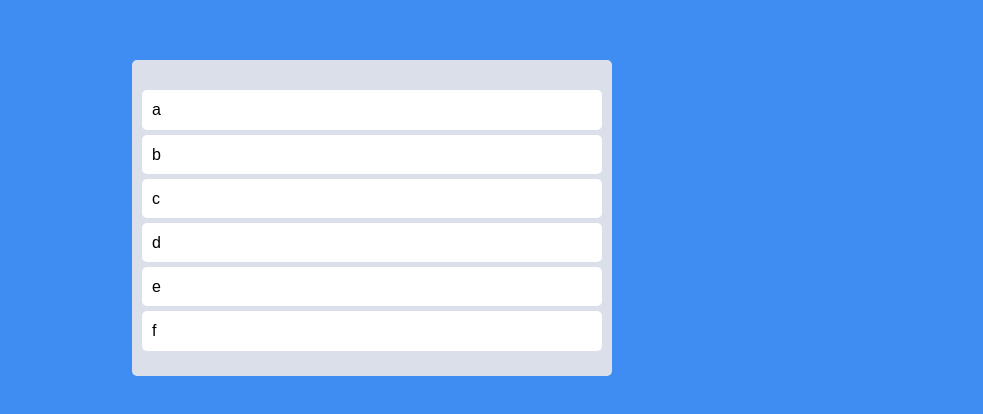
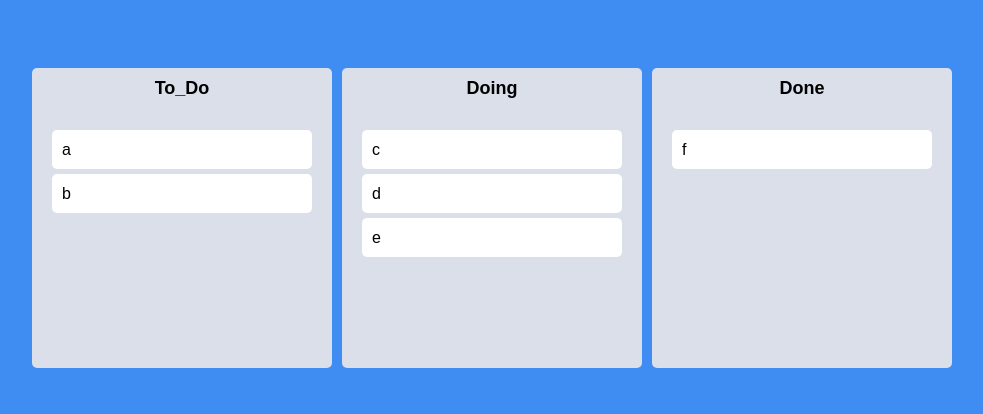
Before and after one commit to whynotBb/nomad-trello, a React (Create React App) app: page / in a window 1280 px wide. Shown: the part 182-596 px from the top of the page, without its empty margins (268-1251 px from the left). Built offline with nearby package versions, Linux system fonts and the light colour scheme.

Commit message:
card board

```diff
--- a/src/App.tsx
+++ b/src/App.tsx
@@ -8,10 +8,11 @@ import {
 import { useRecoilState } from "recoil";
 import styled from "styled-components";
 import { toDoState } from "./atom.tsx";
-import DragabbleCard from "./Components/DragabbleCard.tsx";
+import Board from "./Components/Board.tsx";
+
 const Wrapper = styled.div`
   display: flex;
-  max-width: 480px;
+  max-width: 680px;
   margin: 0 auto;
   justify-content: center;
   align-items: center;
@@ -20,29 +21,44 @@ const Wrapper = styled.div`
 
 const Boards = styled.div`
   display: grid;
-  grid-template-columns: repeat(1, 1fr);
+  gap: 10px;
+  grid-template-columns: repeat(3, 1fr);
   width: 100%;
-`;
-const Board = styled.div`
-  padding: 20px 10px;
-  padding-top: 30px;
-  background-color: ${(props) => props.theme.boardColor};
-  border-radius: 5px;
-  min-height: 200px;
 `;
 
 function App() {
   const [toDos, setToDos] = useRecoilState(toDoState);
-  const onDragEnd = ({ draggableId, destination, source }: DropResult) => {
+  const onDragEnd = (info: DropResult) => {
+    console.log(info);
+
+    const { destination, draggableId, source } = info;
     if (!destination) return;
-    console.log("destination : " + destination);
-    setToDos((oldToDos) => {
-      const toDosCopy = [...oldToDos];
-      toDosCopy.splice(source.index, 1);
-      toDosCopy.splice(destination?.index, 0, draggableId);
-      return toDosCopy;
-    });
-    console.log(toDos);
+    if (destination?.droppableId === source.droppableId) {
+      //same board movement
+      setToDos((allBoards) => {
+        const boardCopy = [...allBoards[source.droppableId]];
+        boardCopy.splice(source.index, 1);
+        boardCopy.splice(destination?.index, 0, draggableId);
+        return {
+          ...allBoards,
+          [source.droppableId]: boardCopy,
+        };
+      });
+    }
+    if (destination.droppableId !== source.droppableId) {
+      //cross board movement
+      setToDos((allBoards) => {
+        const sourceBoard = [...allBoards[source.droppableId]];
+        const destinationBoard = [...allBoards[destination.droppableId]];
+        sourceBoard.splice(source.index, 1);
+        destinationBoard.splice(destination.index, 0, draggableId);
+        return {
+          ...allBoards,
+          [source.droppableId]: sourceBoard,
+          [destination.droppableId]: destinationBoard,
+        };
+      });
+    }
   };
 
   return (
@@ -50,21 +66,9 @@ function App() {
       <DragDropContext onDragEnd={onDragEnd}>
         <Wrapper>
           <Boards>
-            <Droppable droppableId="one">
-              {(magic) => (
-                <Board ref={magic.innerRef} {...magic.droppableProps}>
-                  {toDos.map((toDo, index) => (
-                    <DragabbleCard
-                      key={toDo}
-                      toDo={toDo}
-                      index={index}
-                    ></DragabbleCard>
-                  ))}
-                  {magic.placeholder}
-                  {/* 세로 사이즈를 유지 시켜줌 */}
-                </Board>
-              )}
-            </Droppable>
+            {Object.keys(toDos).map((boardId) => (
+              <Board boardId={boardId} key={boardId} toDos={toDos[boardId]} />
+            ))}
           </Boards>
         </Wrapper>
       </DragDropContext>
--- /dev/null
+++ b/src/Components/Board.tsx
@@ -0,0 +1,69 @@
+import React from "react";
+import { Droppable } from "react-beautiful-dnd";
+import DragabbleCard from "./DragabbleCard.tsx";
+import styled from "styled-components";
+
+const Wrapper = styled.div`
+  width: 300px;
+  padding: 10px 0;
+  background-color: ${(props) => props.theme.boardColor};
+  border-radius: 5px;
+  min-height: 300px;
+  display: flex;
+  flex-direction: column;
+  overflow: hidden;
+`;
+const Title = styled.h2`
+  text-align: center;
+  font-weight: 600;
+  margin-bottom: 10px;
+  font-size: 18px;
+`;
+
+interface IAreaProps {
+  isDraggingOver: boolean;
+  isDraggingFromThis: boolean;
+}
+const Area = styled.div<IAreaProps>`
+  background-color: ${(props) =>
+    props.isDraggingOver
+      ? "#dfe6e9"
+      : props.isDraggingFromThis
+      ? "#b2bec3"
+      : "transparent"};
+  flex-grow: 1;
+  transition: background-color 0.3s;
+  padding: 20px;
+`;
+interface IBoardProps {
+  toDos: string[];
+  boardId: string;
+}
+function Board({ toDos, boardId }: IBoardProps) {
+  return (
+    <Wrapper>
+      <Title>{boardId}</Title>
+      <Droppable droppableId={boardId}>
+        {(magic, info) => (
+          <Area
+            isDraggingOver={info.isDraggingOver}
+            isDraggingFromThis={Boolean(info.draggingFromThisWith)}
+            ref={magic.innerRef}
+            {...magic.droppableProps}
+          >
+            {toDos.map((toDo, index) => (
+              <DragabbleCard
+                key={toDo}
+                toDo={toDo}
+                index={index}
+              ></DragabbleCard>
+            ))}
+            {magic.placeholder}
+            {/* 세로 사이즈를 유지 시켜줌 */}
+          </Area>
+        )}
+      </Droppable>
+    </Wrapper>
+  );
+}
+export default Board;
--- a/src/Components/DragabbleCard.tsx
+++ b/src/Components/DragabbleCard.tsx
@@ -1,11 +1,14 @@
 import React from "react";
 import { Draggable } from "react-beautiful-dnd";
 import styled from "styled-components";
-const Card = styled.div`
+const Card = styled.div<{ isDragging: boolean }>`
   border-radius: 5px;
   padding: 10px;
   margin-bottom: 5px;
-  background-color: ${(props) => props.theme.cardColor};
+  background-color: ${(props) =>
+    props.isDragging ? "#74b9ff" : props.theme.cardColor};
+  box-shadow: ${(props) =>
+    props.isDragging ? "0px 2px 5px rgba(0,0,0,.05)" : null};
 `;
 
 interface IDragabbleCardProps {
@@ -15,8 +18,9 @@ interface IDragabbleCardProps {
 function DragabbleCard({ index, toDo }: IDragabbleCardProps) {
   return (
     <Draggable key={toDo} draggableId={toDo} index={index}>
-      {(magic) => (
+      {(magic, snapshot) => (
         <Card
+          isDragging={snapshot.isDragging}
           ref={magic.innerRef}
           {...magic.draggableProps}
           {...magic.dragHandleProps}
--- a/src/atom.tsx
+++ b/src/atom.tsx
@@ -1,6 +1,13 @@
 import { atom, selector } from "recoil";
+interface IToDoState {
+  [key: string]: string[];
+}
 
-export const toDoState = atom({
+export const toDoState = atom<IToDoState>({
   key: "toDo",
-  default: ["a", "b", "c", "d", "e", "f"],
+  default: {
+    To_Do: ["a", "b"],
+    Doing: ["c", "d", "e"],
+    Done: ["f"],
+  },
 });
```
Also changed, not shown: 1 other file (tests, documents, lock files or other folders).
